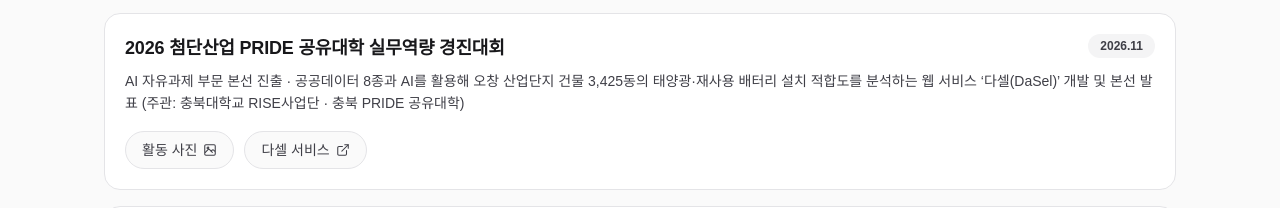
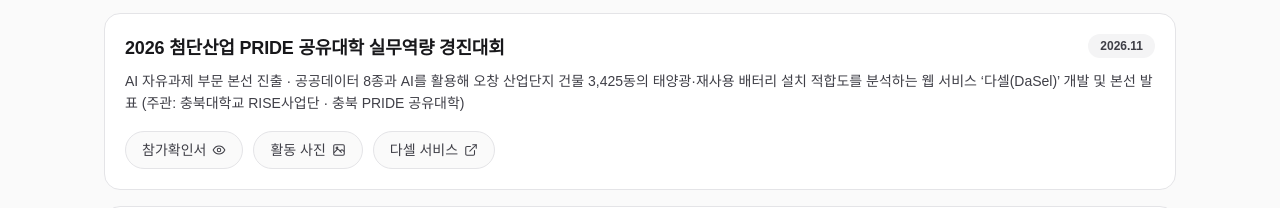
Before and after one commit to mk-isos/markus-portfolio, a Next.js app: page / in a window 1280 px wide. Shown: the part 7180-7388 px from the top of the page. Built offline with nearby package versions, Linux system fonts and the light colour scheme.

Commit message:
feat: add PRIDE participation certificate

```diff
--- a/src/data/portfolio.ts
+++ b/src/data/portfolio.ts
@@ -1201,6 +1201,17 @@ export const awards: Award[] = [
     ),
     date: "2026.11",
     evidenceItems: [
+      {
+        type: "image",
+        label: text("참가확인서", "Participation Certificate"),
+        src: "/awards/2026-pride/participation-certificate.jpeg",
+        width: 1072,
+        height: 1344,
+        alt: text(
+          "김문기 2026 첨단산업 PRIDE 공유대학 실무역량 경진대회 AI 자유주제 부문 참가확인서",
+          "Moonki Kim's participation certificate for the AI Open Challenge category of the 2026 Advanced Industry PRIDE Shared University Practical Skills Competition",
+        ),
+      },
       {
         type: "gallery",
         label: text("활동 사진", "Activity Photos"),
```
Also changed, not shown: public/awards/2026-pride/participation-certificate.jpeg (added).
